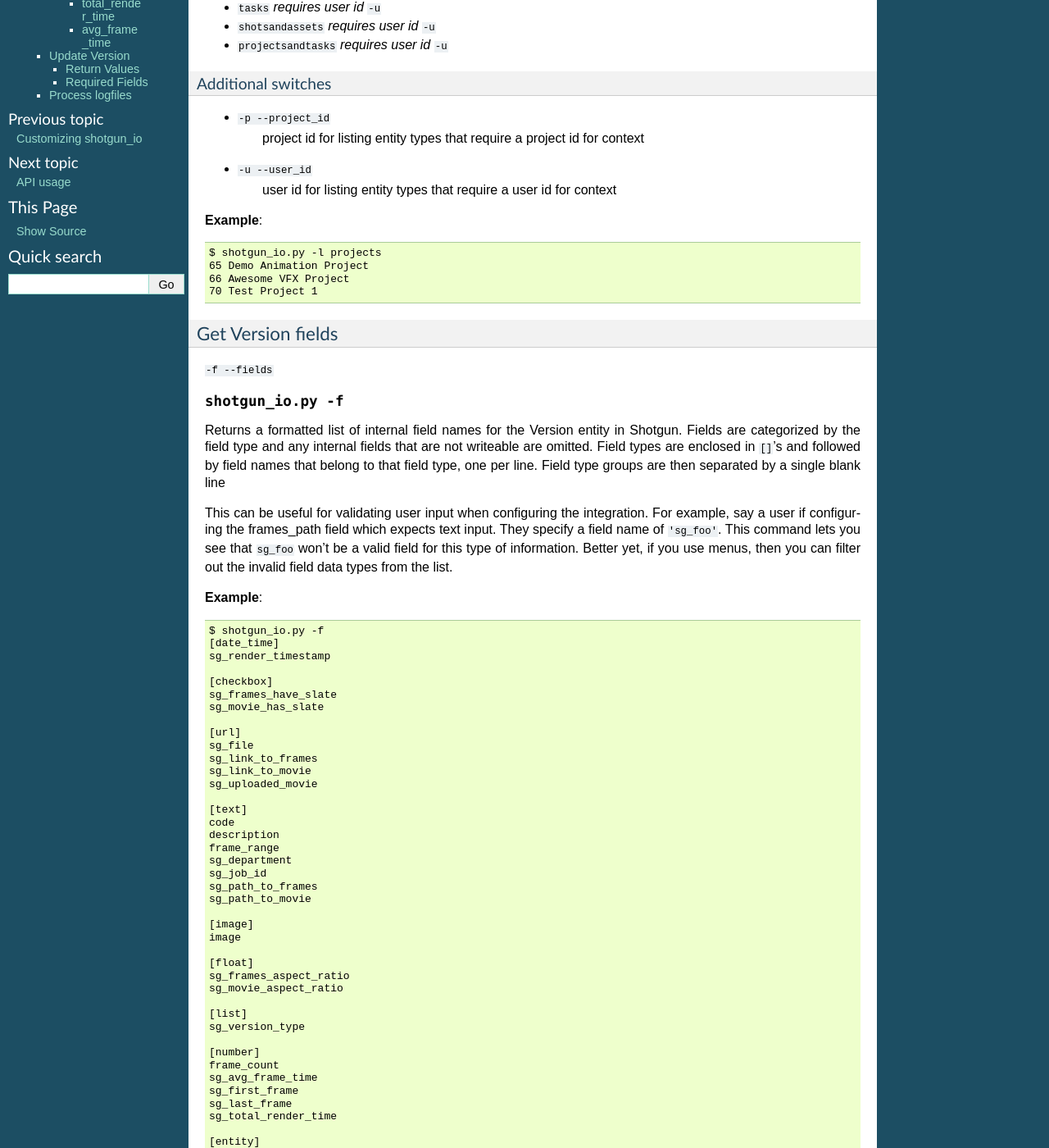
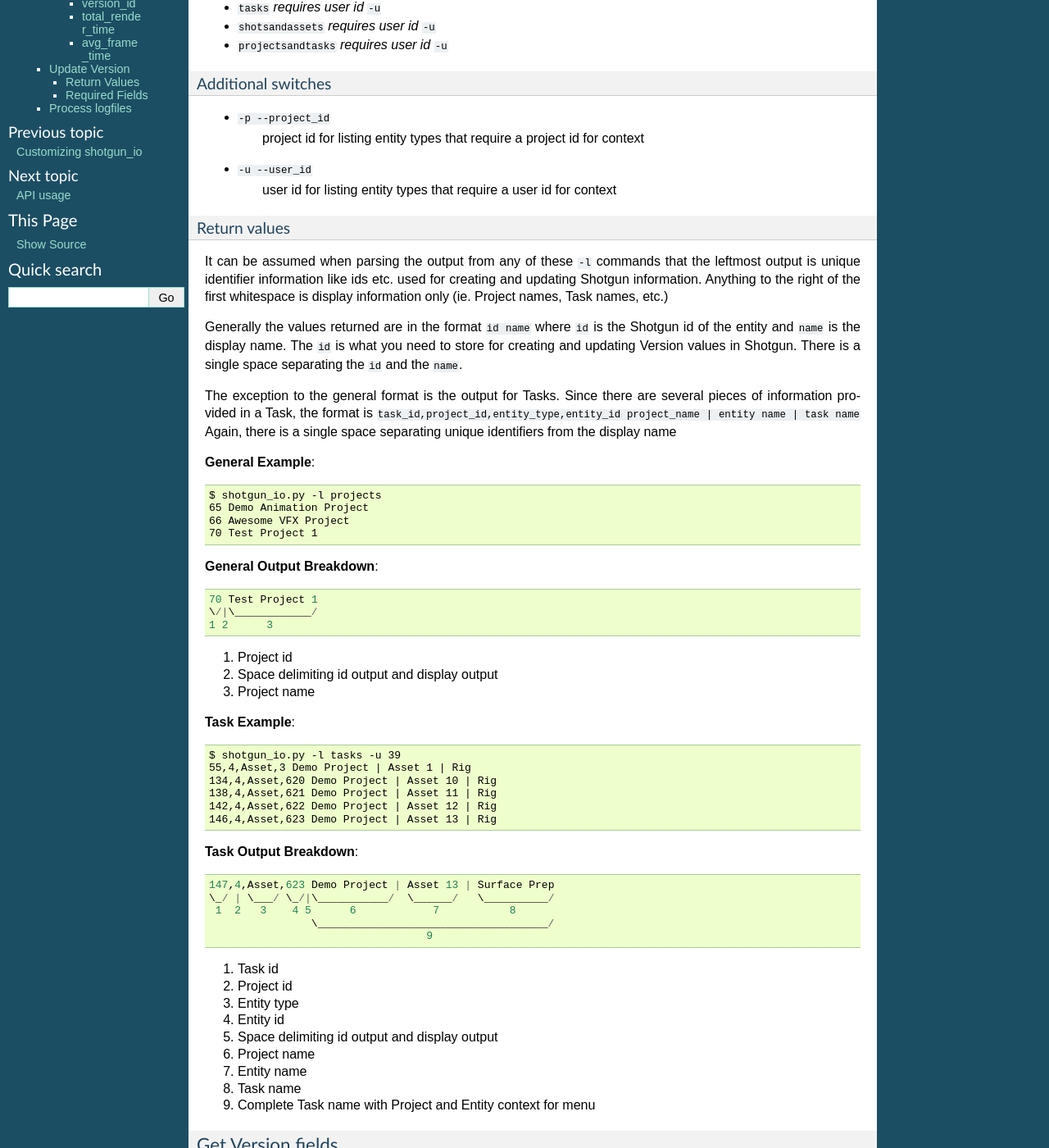
Before and after one commit to shotgunsoftware/shotgun_io, a Sphinx documentation site: the page built from docs/cmdline.rst, in a window 1280 px wide and 1400 px high, scrolled down 718 px. Shown: the whole window at 82% size. Built offline with Sphinx 7.4.7, drawn with Linux system fonts in a browser that asks for light colours.

Commit message:
more specific docs for -l output

```diff
--- a/docs/cmdline.rst
+++ b/docs/cmdline.rst
@@ -45,12 +45,65 @@
 * ``-u --user_id``
     user id for listing entity types that require a user id for context
 
-**Example**::
+Return values
+-------------------
+It can be assumed when parsing the output from any of these ``-l`` commands that
+the leftmost output is unique identifier information like ids etc. used for
+creating and updating Shotgun information. Anything to the right of the first
+whitespace is display information only (ie. Project names, Task names, etc.)
+
+Generally the values returned are in the format ``id name`` where ``id`` is the
+Shotgun id of the entity and ``name`` is the display name. The ``id`` is what you
+need to store for creating and updating Version values in Shotgun. There is a
+single space separating the ``id`` and the ``name``.
+
+The exception to the general format is the output for Tasks. Since there are several
+pieces of information provided in a Task, the format is
+``task_id,project_id,entity_type,entity_id project_name | entity name | task name``
+Again, there is a single space separating unique identifiers from the display name
+
+**General Example**::
 
     $ shotgun_io.py -l projects
     65 Demo Animation Project
     66 Awesome VFX Project
     70 Test Project 1
+
+**General Output Breakdown**::
+
+    70 Test Project 1
+    \/|\____________/
+    1 2      3
+
+1. Project id
+2. Space delimiting id output and display output
+3. Project name
+
+**Task Example**::
+
+    $ shotgun_io.py -l tasks -u 39
+    55,4,Asset,3 Demo Project | Asset 1 | Rig
+    134,4,Asset,620 Demo Project | Asset 10 | Rig
+    138,4,Asset,621 Demo Project | Asset 11 | Rig
+    142,4,Asset,622 Demo Project | Asset 12 | Rig
+    146,4,Asset,623 Demo Project | Asset 13 | Rig
+
+**Task Output Breakdown**::
+
+    147,4,Asset,623 Demo Project | Asset 13 | Surface Prep
+    \_/ | \___/ \_/|\___________/  \______/   \__________/
+     1  2   3    4 5      6            7           8
+                    \____________________________________/
+                                      9
+1. Task id
+2. Project id
+3. Entity type
+4. Entity id
+5. Space delimiting id output and display output
+6. Project name
+7. Entity name
+8. Task name
+9. Complete Task name with Project and Entity context for menu
 
 Get Version fields
 ==================
```
